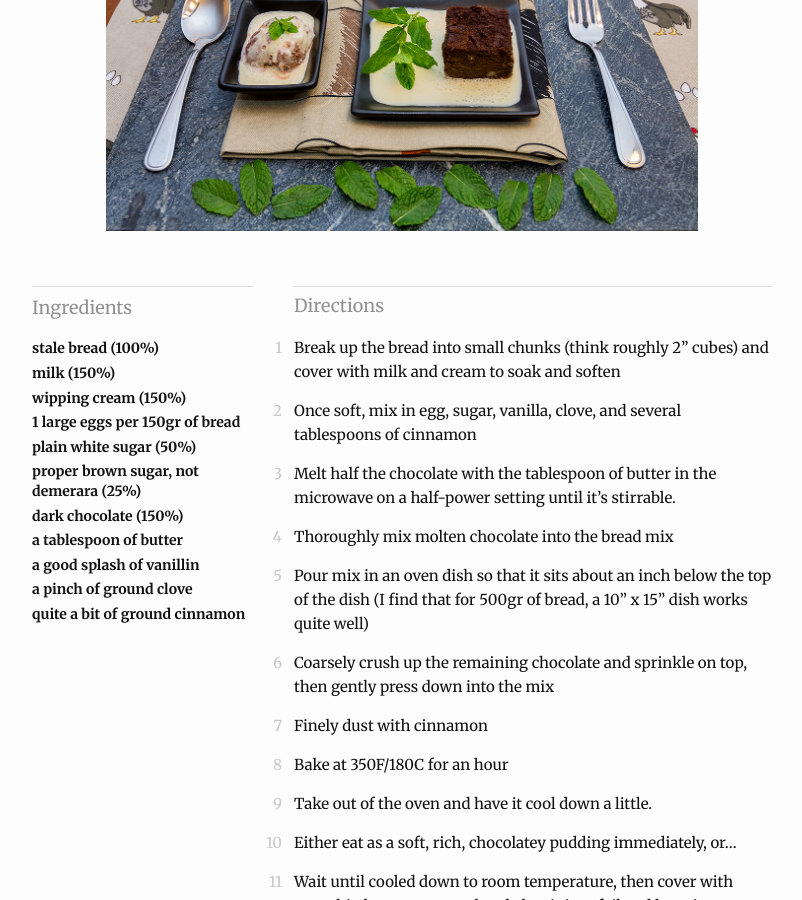
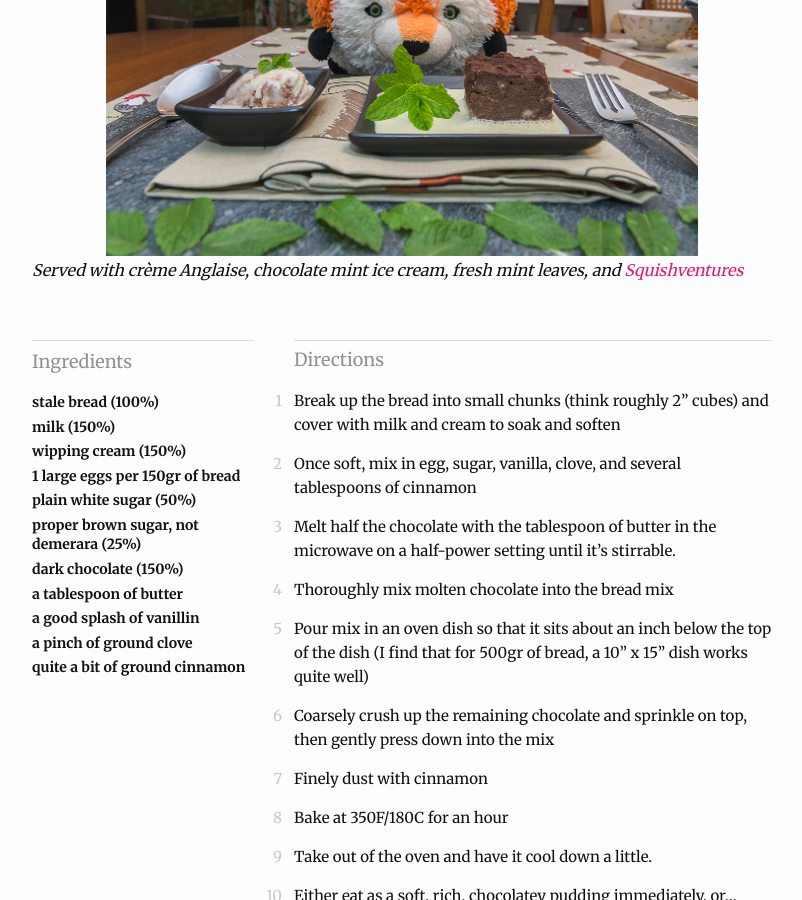
Before and after one commit to k88hudson/wouldeatagain, a Jekyll site: the page built from _posts/2016-07-10-chocolate-bread-pudding.markdown, in a window 1280 px wide and 900 px high, scrolled down 1333 px. Shown: the whole window, without its empty margins (238-1040 px from the left). Built offline with Jekyll 4.4.1, drawn with Linux system fonts in a browser that asks for light colours; some web fonts are replaced.

Commit message:
chibifox!

```diff
--- a/_posts/2016-07-10-chocolate-bread-pudding.markdown
+++ b/_posts/2016-07-10-chocolate-bread-pudding.markdown
@@ -44,4 +46,5 @@ It even freezes quite well, keeping for literally months (if packed in an airtig
 
 Because this is a baking recipe, there are some actual measurements for the ingredients, but they're ratio values: given however much stale bread you're using, use one and a half times as much milk (by weight!), one and a half times as much cream, half as much white sugar, etc. The eggs are a bit of an exception, because portioning eggs by weight is really tricky, so: just round off to whole eggs as you see fit.
 
-![Served with crème Anglaise, chocolate mint ice cream, and fresh mint leaves]({{ site.images_path }}/chocolate-bread-pudding.jpg)
+![Served with crème Anglaise, chocolate mint ice cream, fresh mint leaves, and Squishventures]({{ site.images_path }}/chocolate-bread-pudding-chibi.jpg)
+*Served with crème Anglaise, chocolate mint ice cream, fresh mint leaves, and [Squishventures](https://twitter.com/squishventures)*
```
Also changed, not shown: other parts of _posts/2016-07-10-chocolate-bread-pudding.markdown (+3 -1 lines), assets/chocolate-bread-pudding-chibi.jpg (added).
